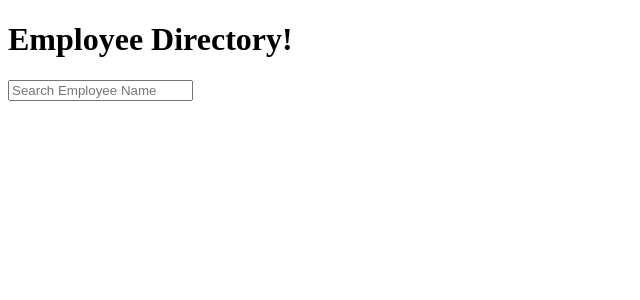
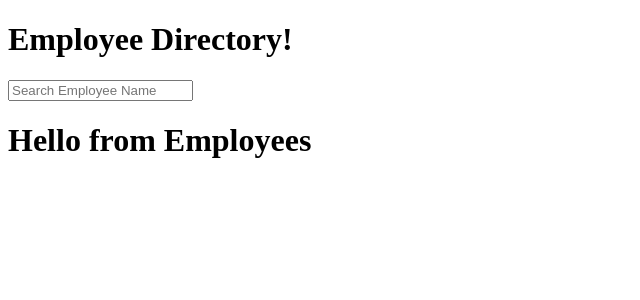
Before and after one commit to jaromplewe/react-employee-directory, a React (Create React App) app: page / in a window 1280 px wide. Shown: the top 300 px of the page, without its empty margins (0-640 px from the left). Built offline with nearby package versions, Linux system fonts and the light colour scheme.

Commit message:
Employees is now connected to App

```diff
--- a/src/App.js
+++ b/src/App.js
@@ -6,7 +6,11 @@ import SearchBar from './compnonents/SearchBar';
 
 class App extends Component {
 
-    state = {
+    constructor() {
+        super();
+
+        this.state = {
+        }
     }
 
     render() {
@@ -15,8 +19,10 @@ class App extends Component {
                 <Header
                     title="Employee Directory!"
                 />
+
                 <SearchBar/>
 
+                <Employees/>
 
             </div>
         );
--- a/src/compnonents/Employees.jsx
+++ b/src/compnonents/Employees.jsx
@@ -0,0 +1,12 @@
+import React from 'react';
+
+function Employees(props) {
+
+    return (
+        <h1>
+            Hello from Employees
+        </h1>
+    )
+};
+
+export default Employees;
```
